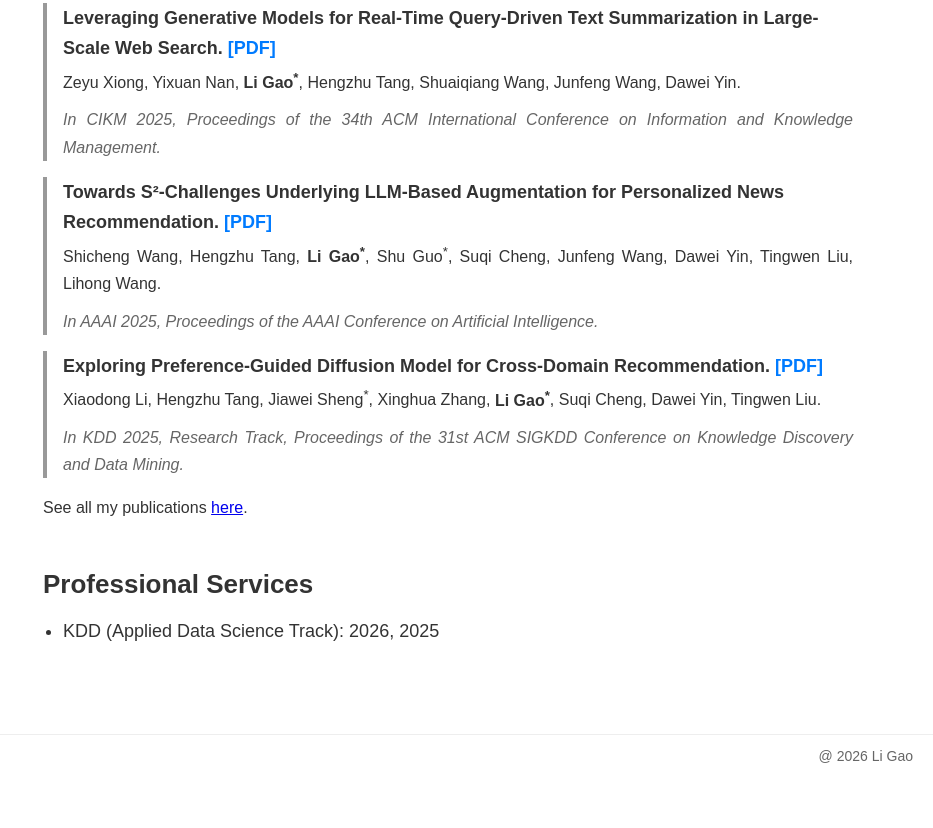
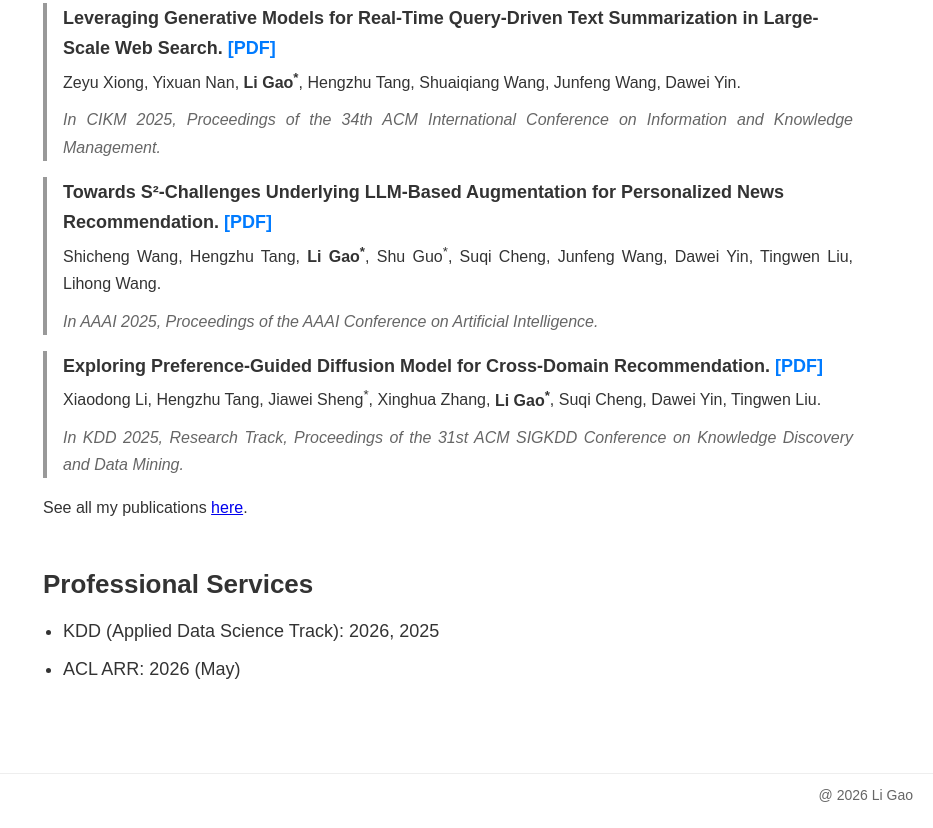
Before and after one commit to gaoli-sinh/gaoli-sinh.github.io, a plain HTML site: page index.html in a window 1280 px wide. Shown: the part 1673-2501 px from the top of the page, without its empty margins (347-1280 px from the left). Before the commit the page ends 2462 px from the top, so only its background shows below. Drawn offline with Linux system fonts and the light colour scheme.

Commit message:
Update index.html

```diff
--- a/index.html
+++ b/index.html
@@ -147,6 +147,7 @@
                 <h2>Professional Services</h2>
                 <ul>
                   <li>KDD (Applied Data Science Track): 2026, 2025</li>
+                  <li>ACL ARR: 2026 (May)</li>
                 </ul>
             </div>
         </div>
```
